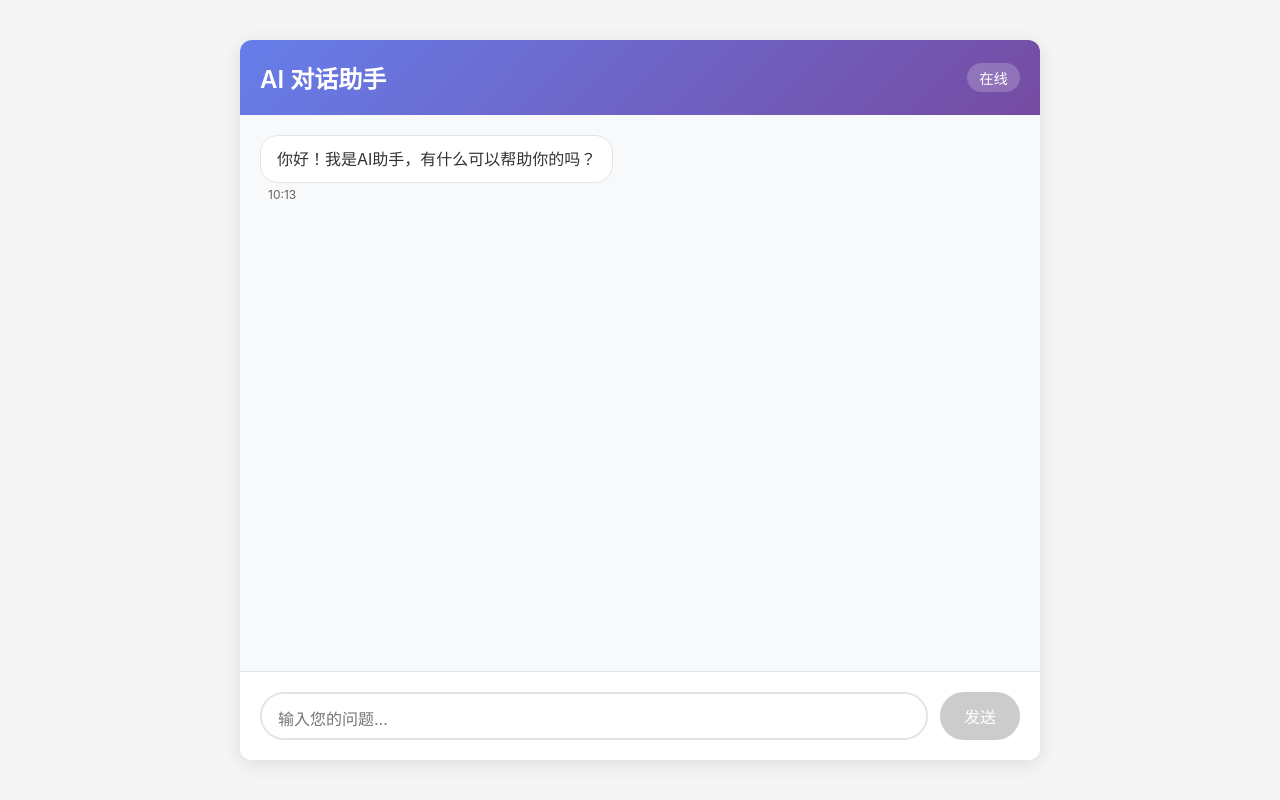
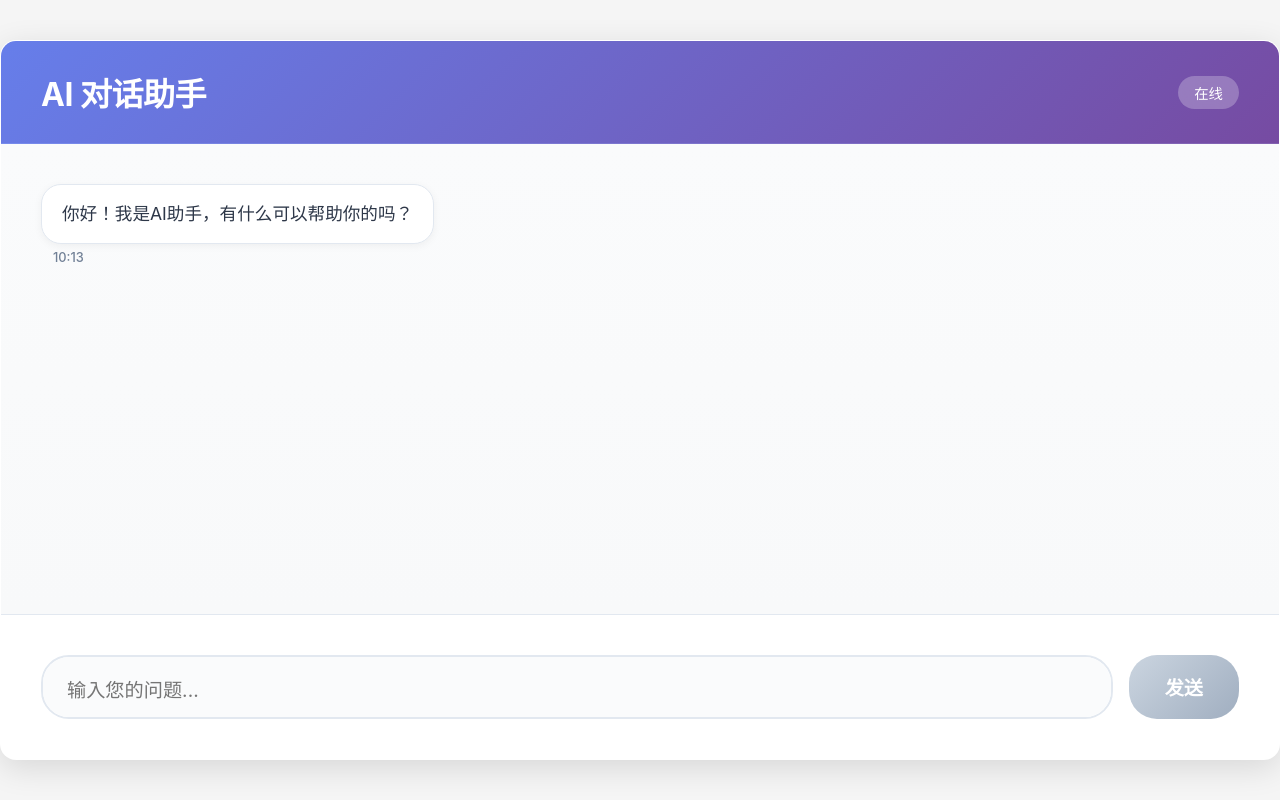
Before and after one commit to wwz223/ai-chat, a React (Create React App) app: page / in a window 1280 px wide. Built offline with nearby package versions, Linux system fonts and the light colour scheme.

Commit message:
优化PC端网页设计

```diff
--- a/src/App.css
+++ b/src/App.css
@@ -1,51 +1,68 @@
 .chat-container {
   width: 100%;
-  max-width: 800px;
-  height: 90vh;
+  max-width: 1200px;
+  height: 85vh;
   background: white;
-  border-radius: 12px;
-  box-shadow: 0 4px 20px rgba(0, 0, 0, 0.1);
+  border-radius: 16px;
+  box-shadow: 0 8px 32px rgba(0, 0, 0, 0.12);
   display: flex;
   flex-direction: column;
   overflow: hidden;
+  border: 1px solid rgba(255, 255, 255, 0.2);
 }
 
 .chat-header {
   background: linear-gradient(135deg, #667eea 0%, #764ba2 100%);
   color: white;
-  padding: 20px;
+  padding: 24px 32px;
   display: flex;
   justify-content: space-between;
   align-items: center;
+  border-bottom: 1px solid rgba(255, 255, 255, 0.1);
 }
 
 .chat-header h1 {
-  font-size: 1.5rem;
-  font-weight: 600;
+  font-size: 1.8rem;
+  font-weight: 700;
+  letter-spacing: -0.5px;
 }
 
 .status {
-  background: rgba(255, 255, 255, 0.2);
-  padding: 4px 12px;
+  background: rgba(255, 255, 255, 0.25);
+  padding: 6px 16px;
   border-radius: 20px;
   font-size: 0.9rem;
+  font-weight: 500;
+  backdrop-filter: blur(10px);
 }
 
 .messages-container {
   flex: 1;
-  padding: 20px;
+  padding: 32px;
   overflow-y: auto;
   display: flex;
   flex-direction: column;
-  gap: 16px;
-  background: #f8f9fa;
+  gap: 20px;
+  background: linear-gradient(180deg, #fafbfc 0%, #f8f9fa 100%);
 }
 
 .message {
-  max-width: 70%;
+  max-width: 65%;
   display: flex;
   flex-direction: column;
-  gap: 4px;
+  gap: 6px;
+  animation: fadeInUp 0.3s ease-out;
+}
+
+@keyframes fadeInUp {
+  from {
+    opacity: 0;
+    transform: translateY(20px);
+  }
+  to {
+    opacity: 1;
+    transform: translateY(0);
+  }
 }
 
 .user-message {
@@ -59,52 +76,63 @@
 }
 
 .message-content {
-  padding: 12px 16px;
-  border-radius: 18px;
-  font-size: 1rem;
-  line-height: 1.4;
+  padding: 16px 20px;
+  border-radius: 20px;
+  font-size: 1.1rem;
+  line-height: 1.5;
   word-wrap: break-word;
+  position: relative;
+  transition: all 0.2s ease;
+}
+
+.message-content:hover {
+  transform: translateY(-1px);
+  box-shadow: 0 4px 12px rgba(0, 0, 0, 0.1);
 }
 
 .user-message .message-content {
   background: linear-gradient(135deg, #667eea 0%, #764ba2 100%);
   color: white;
+  box-shadow: 0 4px 16px rgba(102, 126, 234, 0.3);
 }
 
 .ai-message .message-content {
   background: white;
-  color: #333;
-  border: 1px solid #e1e5e9;
+  color: #2d3748;
+  border: 1px solid #e2e8f0;
+  box-shadow: 0 2px 8px rgba(0, 0, 0, 0.05);
 }
 
 .error-message .message-content {
-  background: #fee;
+  background: #fed7d7;
   color: #c53030;
-  border: 1px solid #fed7d7;
+  border: 1px solid #feb2b2;
 }
 
 .message-time {
-  font-size: 0.75rem;
-  color: #666;
-  padding: 0 8px;
+  font-size: 0.8rem;
+  color: #718096;
+  padding: 0 12px;
+  font-weight: 500;
 }
 
 .loading-message .message-content {
   background: white;
-  border: 1px solid #e1e5e9;
-  padding: 16px;
+  border: 1px solid #e2e8f0;
+  padding: 20px;
+  box-shadow: 0 2px 8px rgba(0, 0, 0, 0.05);
 }
 
 .typing-indicator {
   display: flex;
-  gap: 4px;
+  gap: 6px;
   align-items: center;
 }
 
 .typing-indicator span {
-  width: 8px;
-  height: 8px;
-  background: #999;
+  width: 10px;
+  height: 10px;
+  background: #a0aec0;
   border-radius: 50%;
   animation: typing 1.4s infinite ease-in-out;
 }
@@ -123,68 +151,151 @@
     opacity: 0.5;
   }
   30% {
-    transform: scale(1);
+    transform: scale(1.2);
     opacity: 1;
   }
 }
 
 .input-container {
-  padding: 20px;
+  padding: 32px;
   background: white;
-  border-top: 1px solid #e1e5e9;
+  border-top: 1px solid #e2e8f0;
   display: flex;
-  gap: 12px;
+  gap: 16px;
   align-items: flex-end;
 }
 
 .input-container textarea {
   flex: 1;
-  padding: 12px 16px;
-  border: 2px solid #e1e5e9;
-  border-radius: 24px;
-  font-size: 1rem;
+  padding: 16px 20px;
+  border: 2px solid #e2e8f0;
+  border-radius: 28px;
+  font-size: 1.1rem;
   resize: none;
   outline: none;
   font-family: inherit;
-  max-height: 120px;
-  min-height: 48px;
-  transition: border-color 0.2s;
+  max-height: 150px;
+  min-height: 56px;
+  transition: all 0.2s ease;
+  background: #fafbfc;
 }
 
 .input-container textarea:focus {
   border-color: #667eea;
+  background: white;
+  box-shadow: 0 0 0 3px rgba(102, 126, 234, 0.1);
 }
 
 .input-container textarea:disabled {
-  background: #f5f5f5;
+  background: #f7fafc;
   cursor: not-allowed;
+  color: #a0aec0;
 }
 
 .send-button {
-  padding: 12px 24px;
+  padding: 16px 32px;
   background: linear-gradient(135deg, #667eea 0%, #764ba2 100%);
   color: white;
   border: none;
-  border-radius: 24px;
-  font-size: 1rem;
+  border-radius: 28px;
+  font-size: 1.1rem;
+  font-weight: 600;
   cursor: pointer;
-  transition: all 0.2s;
+  transition: all 0.2s ease;
   white-space: nowrap;
+  box-shadow: 0 4px 16px rgba(102, 126, 234, 0.3);
 }
 
 .send-button:hover:not(:disabled) {
   transform: translateY(-2px);
-  box-shadow: 0 4px 12px rgba(102, 126, 234, 0.4);
+  box-shadow: 0 8px 24px rgba(102, 126, 234, 0.4);
+}
+
+.send-button:active:not(:disabled) {
+  transform: translateY(0);
 }
 
 .send-button:disabled {
-  background: #ccc;
+  background: linear-gradient(135deg, #cbd5e0 0%, #a0aec0 100%);
   cursor: not-allowed;
   transform: none;
   box-shadow: none;
 }
 
-/* 响应式设计 */
+/* 自定义滚动条 - PC端优化 */
+.messages-container::-webkit-scrollbar {
+  width: 8px;
+}
+
+.messages-container::-webkit-scrollbar-track {
+  background: #f1f5f9;
+  border-radius: 4px;
+}
+
+.messages-container::-webkit-scrollbar-thumb {
+  background: linear-gradient(135deg, #cbd5e0 0%, #a0aec0 100%);
+  border-radius: 4px;
+  transition: background 0.2s ease;
+}
+
+.messages-container::-webkit-scrollbar-thumb:hover {
+  background: linear-gradient(135deg, #a0aec0 0%, #718096 100%);
+}
+
+/* PC端专用优化 */
+@media (min-width: 1024px) {
+  .chat-container {
+    max-width: 1400px;
+    height: 90vh;
+  }
+
+  .message {
+    max-width: 60%;
+  }
+
+  .chat-header {
+    padding: 28px 40px;
+  }
+
+  .chat-header h1 {
+    font-size: 2rem;
+  }
+
+  .messages-container {
+    padding: 40px;
+  }
+
+  .input-container {
+    padding: 40px;
+  }
+
+  .input-container textarea {
+    font-size: 1.2rem;
+    padding: 18px 24px;
+  }
+
+  .send-button {
+    font-size: 1.2rem;
+    padding: 18px 36px;
+  }
+}
+
+/* 大屏幕优化 */
+@media (min-width: 1440px) {
+  .chat-container {
+    max-width: 1600px;
+  }
+
+  .message-content {
+    font-size: 1.2rem;
+  }
+
+  .messages-container {
+    gap: 24px;
+  }
+}
+
+/* 保持移动端兼容性 */
 @media (max-width: 768px) {
   .chat-container {
     height: 100vh;
@@ -197,37 +308,53 @@
   }
 
   .chat-header {
-    padding: 16px;
+    padding: 16px 20px;
   }
 
   .chat-header h1 {
-    font-size: 1.25rem;
+    font-size: 1.4rem;
   }
 
   .messages-container {
-    padding: 16px;
+    padding: 20px;
   }
 
   .input-container {
-    padding: 16px;
+    padding: 20px;
+  }
+
+  .input-container textarea {
+    font-size: 1rem;
+    padding: 14px 18px;
+  }
+
+  .send-button {
+    font-size: 1rem;
+    padding: 14px 24px;
   }
 }
 
-/* 滚动条样式 */
-.messages-container::-webkit-scrollbar {
-  width: 6px;
+/* 添加一些微交互动画 */
+.message-content::before {
+  content: '';
+  position: absolute;
+  top: 0;
+  left: 0;
+  right: 0;
+  bottom: 0;
+  background: linear-gradient(45deg, transparent 30%, rgba(255,255,255,0.1) 50%, transparent 70%);
+  opacity: 0;
+  transition: opacity 0.6s ease;
+  pointer-events: none;
+  border-radius: inherit;
 }
 
-.messages-container::-webkit-scrollbar-track {
-  background: #f1f1f1;
-  border-radius: 3px;
+.user-message .message-content:hover::before {
+  opacity: 1;
+  animation: shimmer 1.5s ease-in-out;
 }
 
-.messages-container::-webkit-scrollbar-thumb {
-  background: #ccc;
-  border-radius: 3px;
+@keyframes shimmer {
+  0% { transform: translateX(-100%); }
+  100% { transform: translateX(100%); }
 }
-
-.messages-container::-webkit-scrollbar-thumb:hover {
-  background: #999;
-}
```
